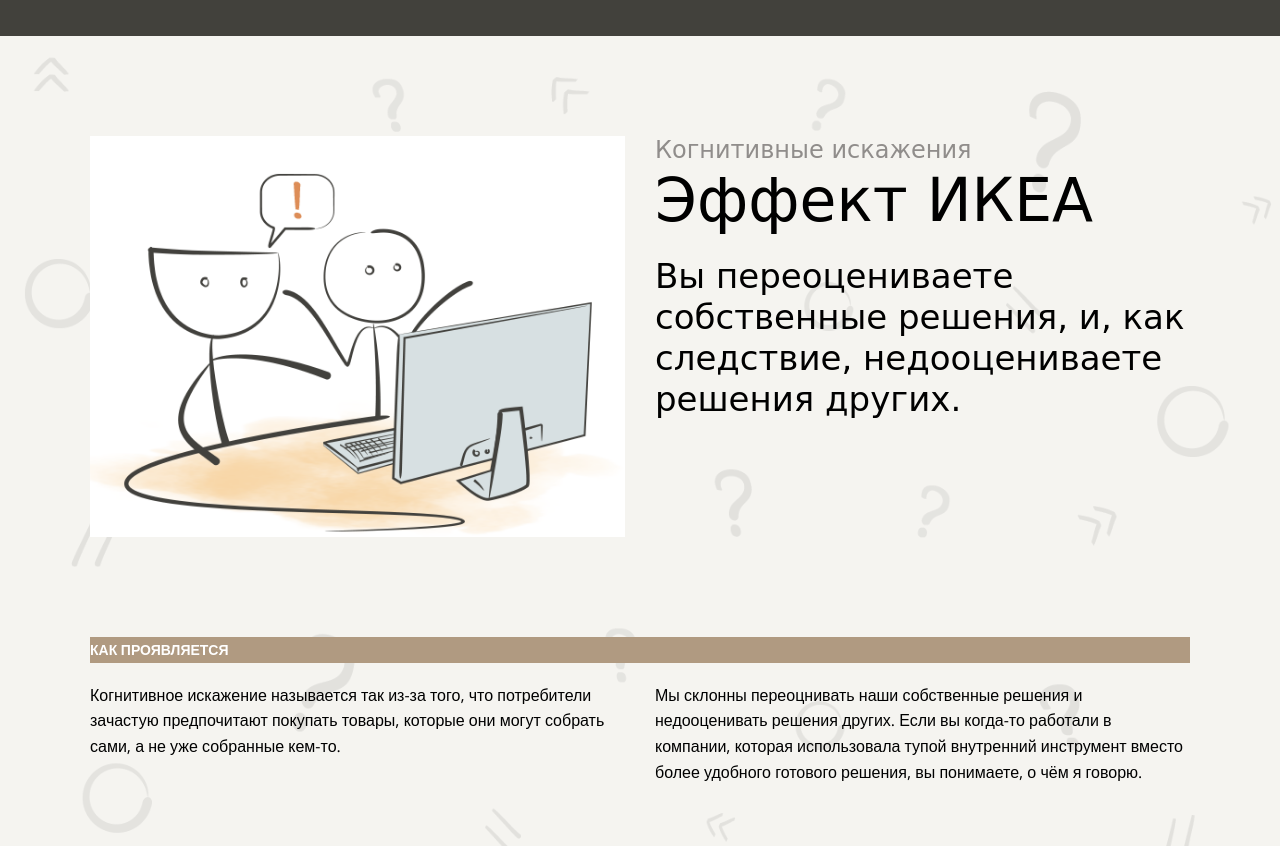
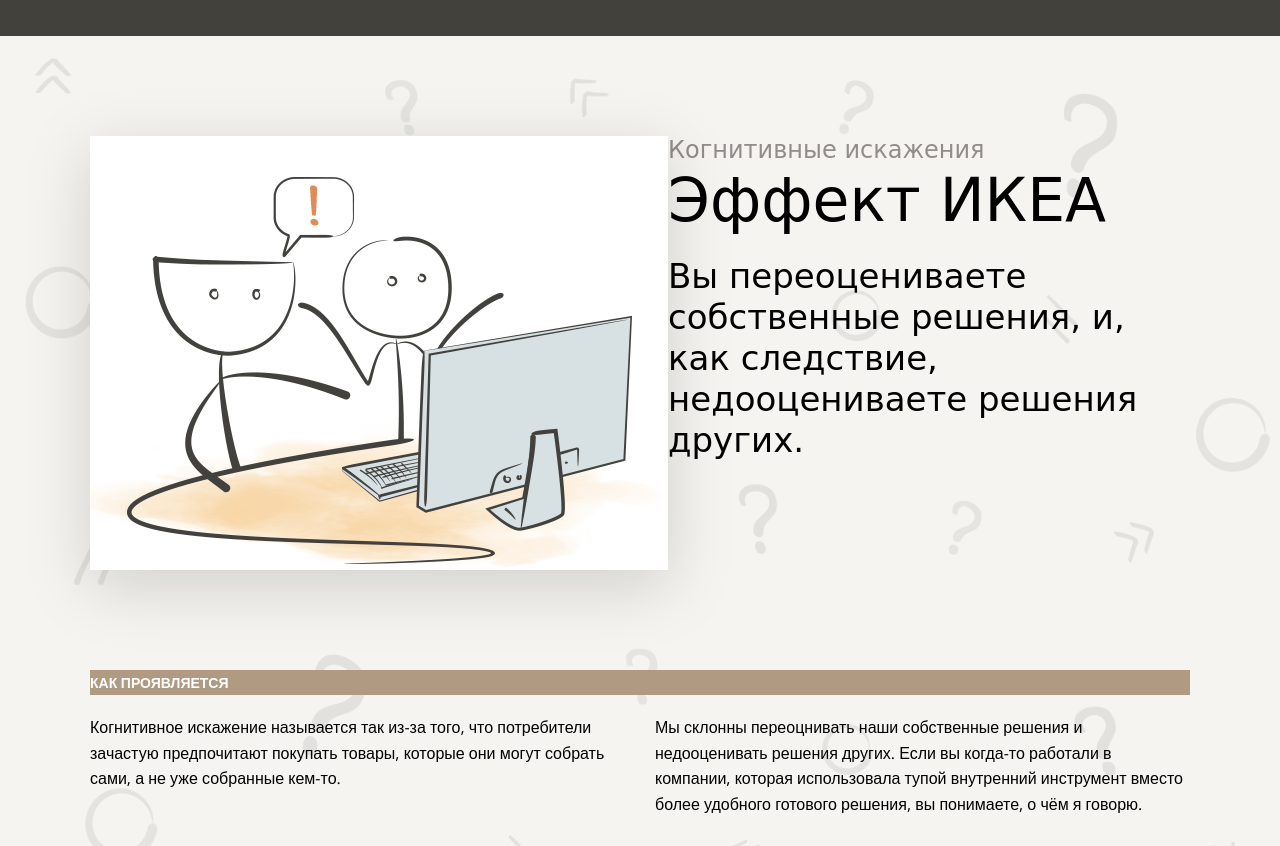
Before and after one commit to dnt-wrd/layout-designer-project-lvl1, a website: page src/index.html in a window 1280 px wide. Shown: the part 2860-3706 px from the top of the page. Drawn offline with nearby package versions, Linux system fonts and the light colour scheme; a web font is replaced by a local one.

Commit message:
икеа

```diff
--- a/src/index.html
+++ b/src/index.html
@@ -128,10 +128,11 @@
       </a>
     </nav>
   </section>
+
   <section id="ikea-effect" class="background background-white">
     <div class="container p-relative z-index1">
       <div class="flex space-between columns-2">
-        <img src="images/1.png" alt="человеки у компа">
+        <img src="images/1.png" alt="вау лампочка" class="img-size shadow">
         <div>
           <h4 class="translucent-black">Когнитивные искажения</h4>
           <h2 class="margin20">Эффект ИКЕА</h2>
```
